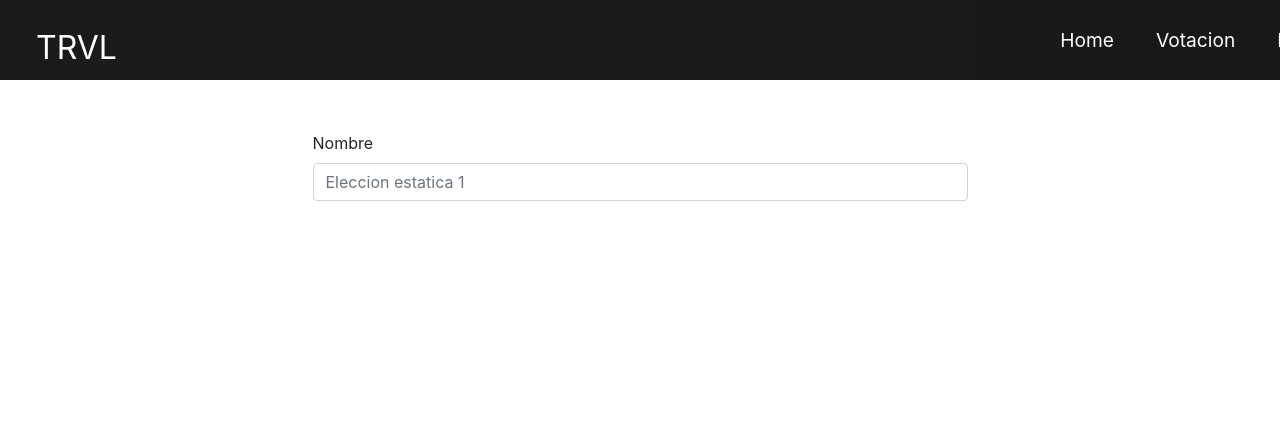
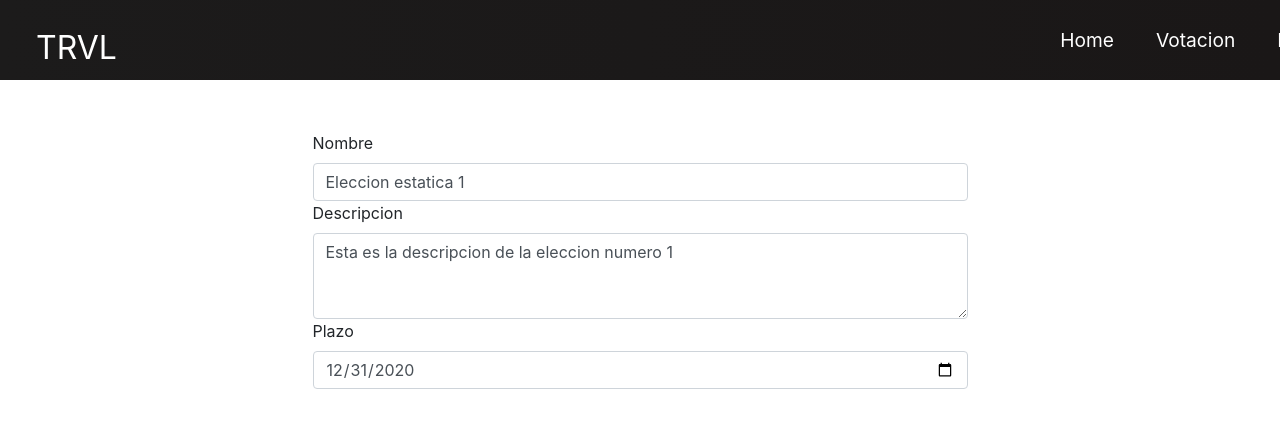
Before and after one commit to fponcedeleon/TopicosAvanzados, a React (Create React App) app in the folder my-app/: page /votingdetails/1 in a window 1280 px wide. Shown: the top 428 px of the page. Built offline with nearby package versions, Linux system fonts and the light colour scheme.

Commit message:
VotingDetails quito
Cambios quito

```diff
--- a/my-app/src/data.js
+++ b/my-app/src/data.js
@@ -2,18 +2,22 @@ export default {
 election: [
     {
       id: '1',
-      name: 'Eleccion estatica 1'
+      name: 'Eleccion estatica 1',
+      description: 'Esta es la descripcion de la eleccion numero 1'
     },
     {
       id: '2',
-      name: 'Eleccion estatica 2'
+      name: 'Eleccion estatica 2',
+      description: 'Esta es la descripcion de la eleccion numero 2'
     },
     {
       id: '3',
-      name: 'Eleccion estatica 3'
+      name: 'Eleccion estatica 3',
+      description: 'Esta es la descripcion de la eleccion numero 3'
     },
     {
       id: '4',
-      name: 'Eleccion estatica 4'
+      name: 'Eleccion estatica 4',
+      description: 'Esta es la descripcion de la eleccion numero 4'
     }
 ]}
--- a/my-app/src/pages/VotingDetails.js
+++ b/my-app/src/pages/VotingDetails.js
@@ -8,7 +8,15 @@ function VotingDetails(props) {
         <div className="details-middle">
             <div>
                  <label>Nombre</label>
-                 <input type="text" class="form-control" aria-describedby="emailHelp" placeholder={election.name} />
+                 <input type="text" class="form-control" aria-describedby="emailHelp" value={election.name} />
+            </div>
+            <div>
+                 <label>Descripcion</label>
+                 <textarea class="form-control" id="exampleFormControlTextarea1" rows="3" value={election.description}></textarea>
+            </div>
+            <div>
+                 <label>Plazo</label>
+                 <input class="form-control" type="date" value="2020-12-31" id="example-date-input" />
             </div>
         </div>
         </div>
```
